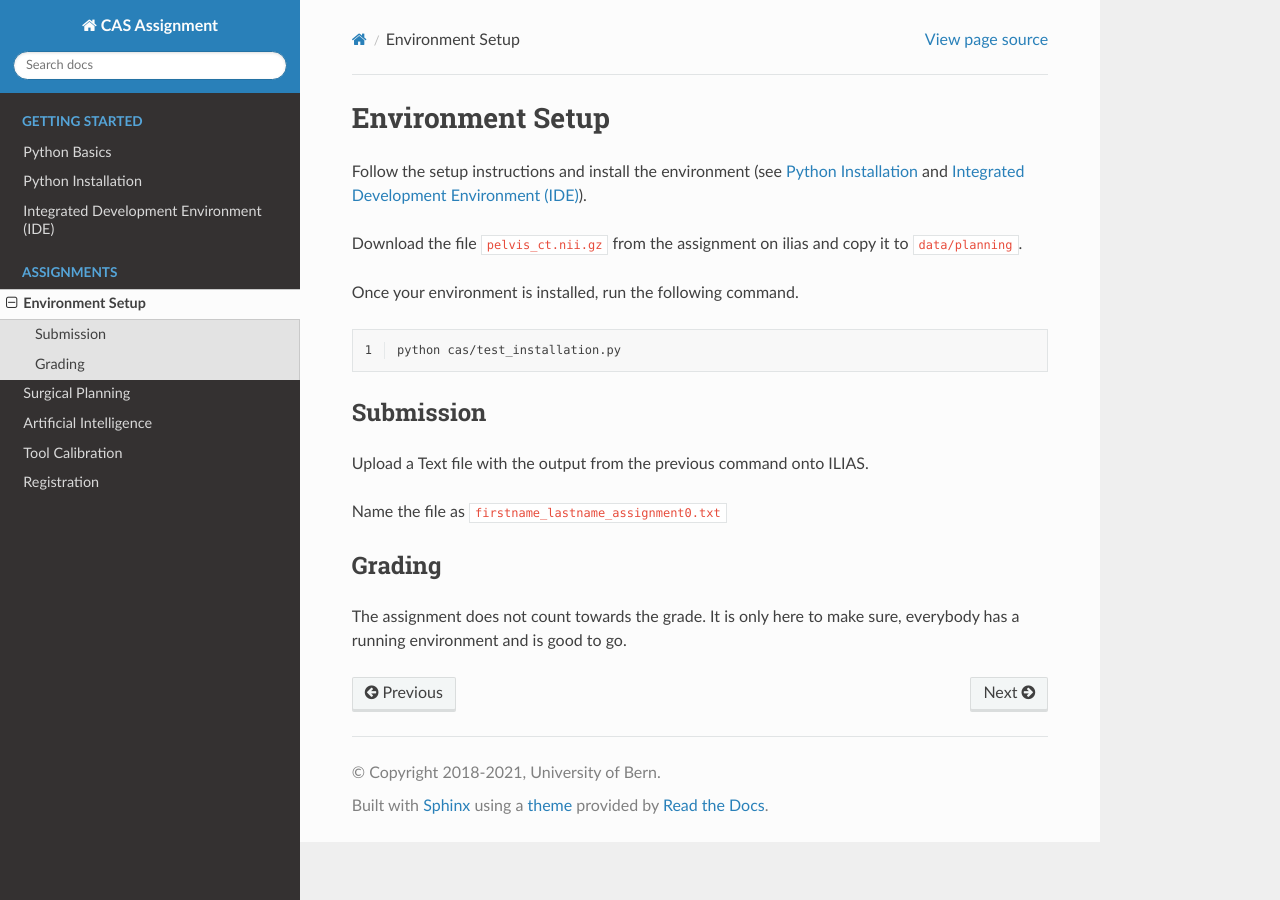
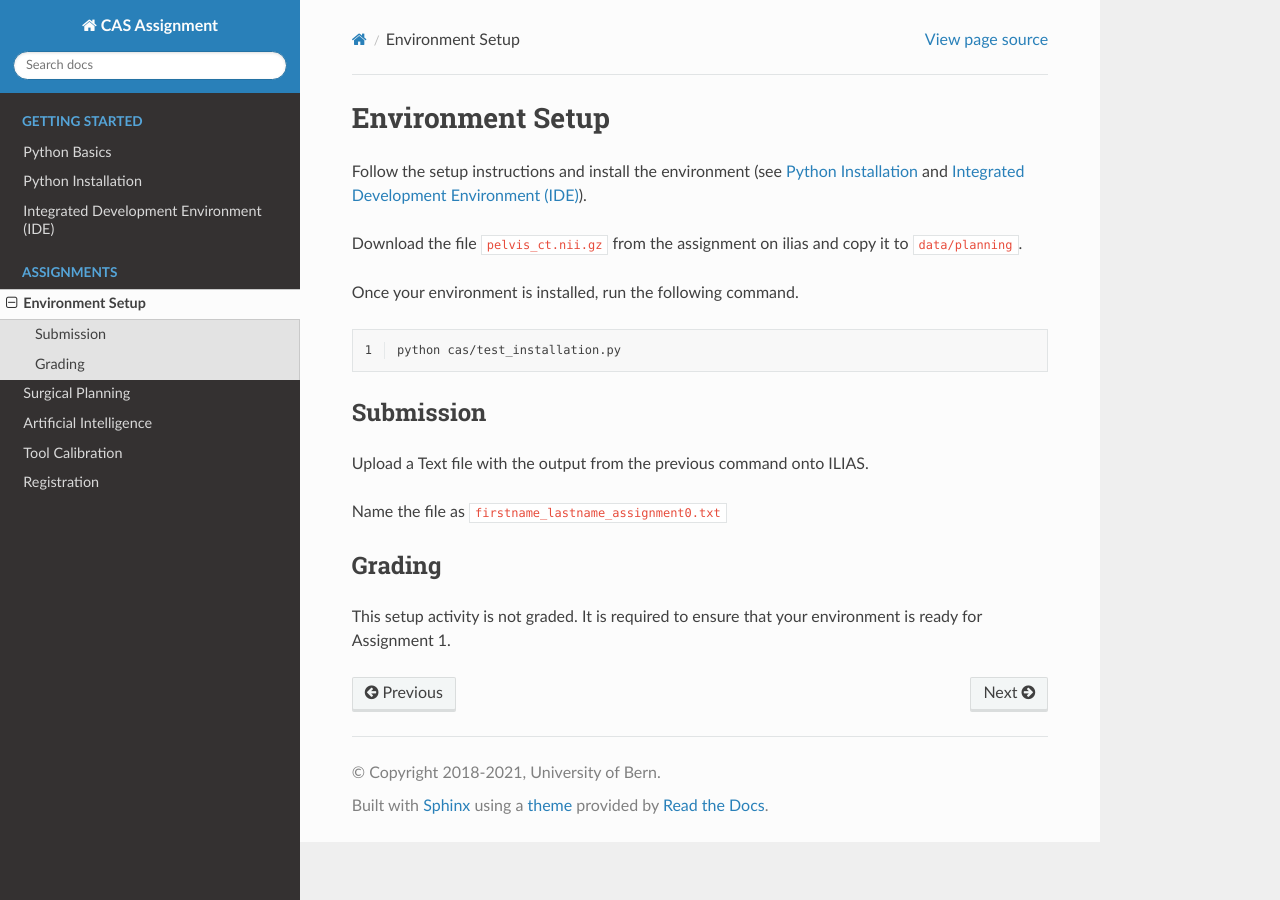
Before and after one commit to persmed/cas-assignment, a Sphinx documentation site: the page built from docs/assignment.setup.rst, in a window 1280 px wide. Built offline with Sphinx 7.4.7 and the Read the Docs theme 2.0.0, drawn with Linux system fonts in a browser that asks for light colours.

Commit message:
update text

```diff
--- a/docs/assignment.registration.rst
+++ b/docs/assignment.registration.rst
@@ -1,7 +1,7 @@
 Registration
 ============
 In this assignment, you will implement the paired point matching (PPM) and iterative closest point (ICP) algorithms for patient to image
-registration as discussed in lecture "Registration".
+registration as discussed in lecture "registration".
 
 Theory
 -------
--- a/docs/assignment.setup.rst
+++ b/docs/assignment.setup.rst
@@ -23,5 +23,4 @@ Name the file as ``firstname_lastname_assignment0.txt``
 Grading
 -------
 
-The assignment does not count towards the grade. It is only here to make sure,
-everybody has a running environment and is good to go.
+This setup activity is not graded. It is required to ensure that your environment is ready for Assignment 1.
```
